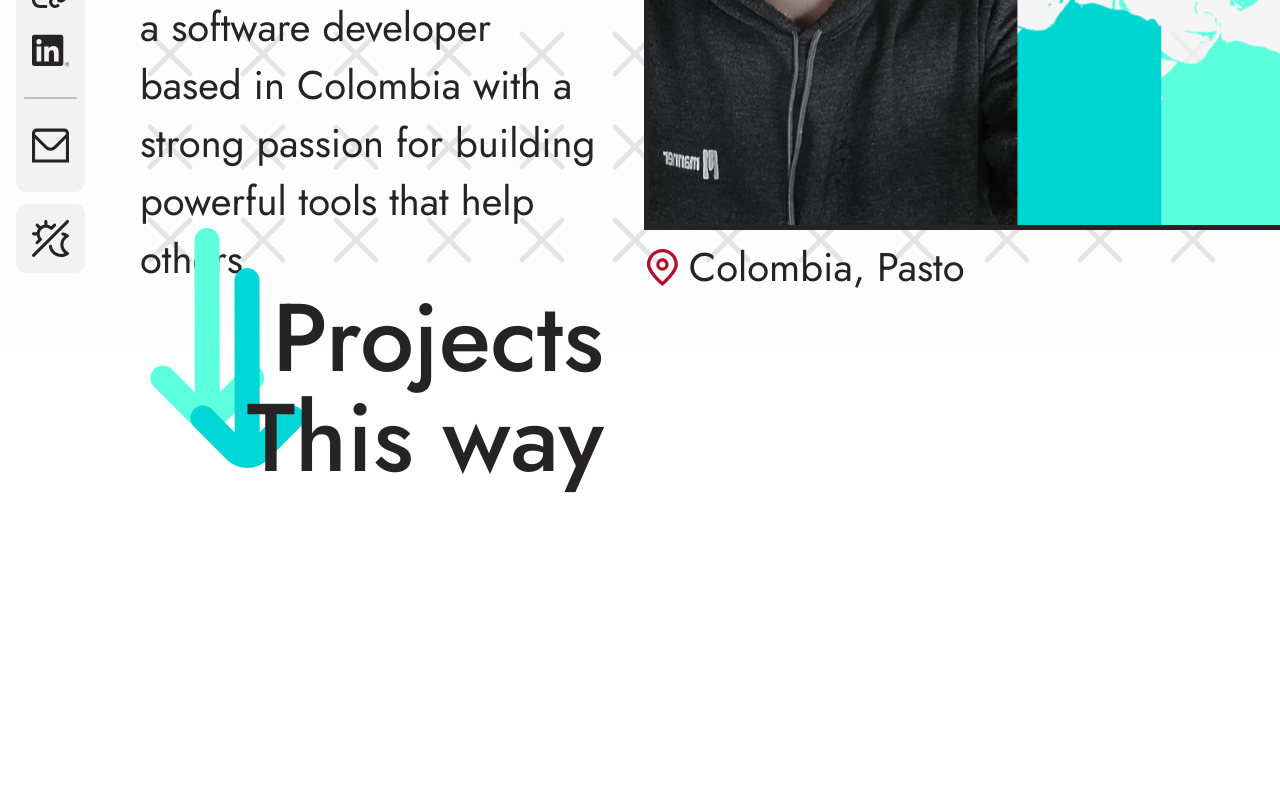
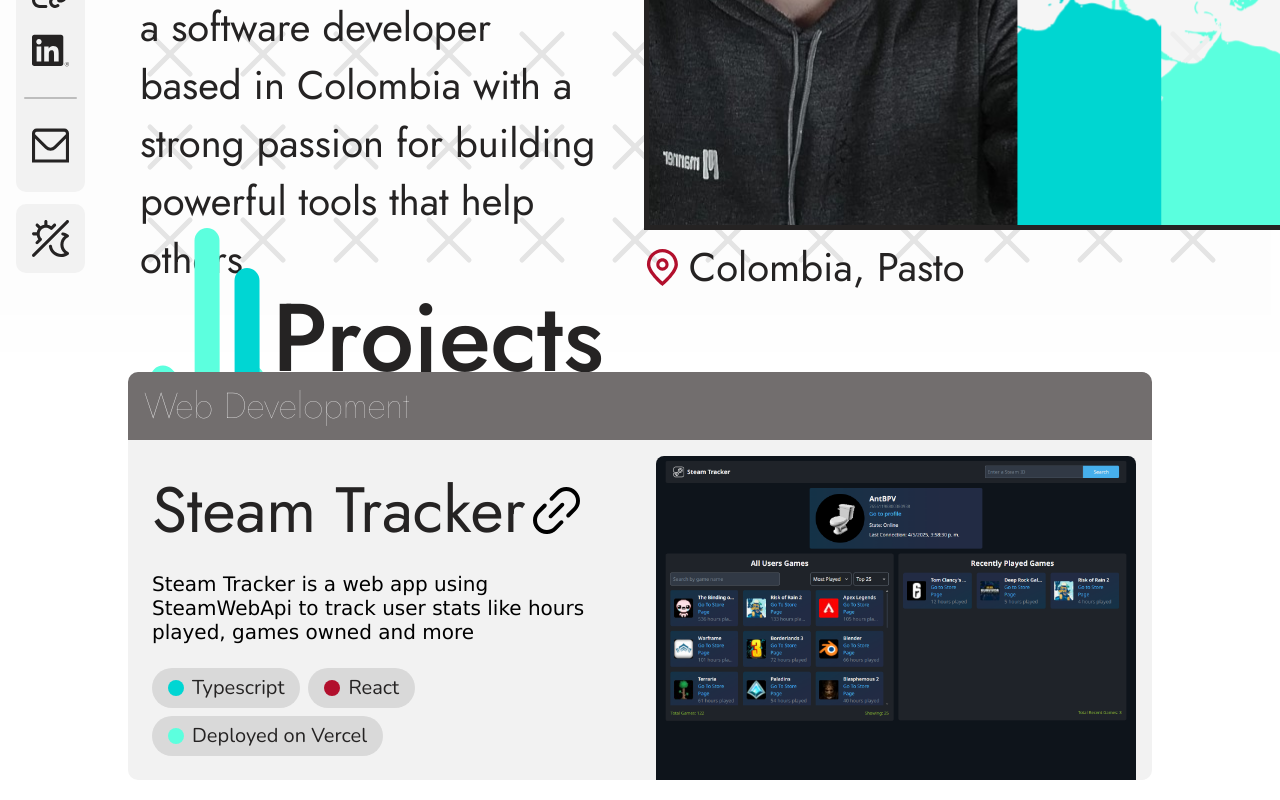
Before and after one commit to AntBPV/Portfolio-AntBPV, a Next.js app: page / in a window 1280 px wide. Shown: the part 448-1248 px from the top of the page. Before the commit the page ends 955 px from the top, so only its background shows below. Built offline with nearby package versions, Linux system fonts and the light colour scheme.

Commit message:
Software projects view

```diff
--- /dev/null
+++ b/src/app/components/MenuButton.tsx
@@ -0,0 +1,57 @@
+"use client";
+
+import { useState } from "react";
+import Link from "next/link";
+
+interface MenuButtonProps {
+  defaultIcon: React.ComponentType<{
+    color?: string;
+    size?: number;
+    className?: string;
+  }>;
+  hoverIcon: React.ComponentType<{
+    color?: string;
+    size?: number;
+    className?: string;
+  }>;
+  label: string;
+  highLightLabel?: boolean;
+  colorfulHover?: boolean;
+}
+
+export default function MenuButton({
+  label,
+  defaultIcon: DefaultIcon,
+  hoverIcon: HoverIcon,
+  highLightLabel,
+  colorfulHover,
+}: MenuButtonProps) {
+  const [isHovered, setIsHovered] = useState(false);
+  return (
+    <main className="relative w-full flex justify-center px-2">
+      <section
+        className={`${colorfulHover ? "menu-color-primary" : "color-body"}
+          py-3 w-full flex flex-row items-center justify-center`}
+        onMouseEnter={() => setIsHovered(true)}
+        onMouseLeave={() => setIsHovered(false)}
+        aria-label={label}
+      >
+        {isHovered ? (
+          <HoverIcon color="currentColor" size={37} />
+        ) : (
+          <DefaultIcon color="currentColor" size={37} />
+        )}
+      </section>
+      <span
+        className={`absolute top-1/2 left-[100%] -translate-y-1/2 ml-2
+            px-3 py-1 text-xl bg-foreground color-body rounded-menu
+            whitespace-nowrap transition-opacity duration-200
+            ${isHovered ? "opacity-100" : "opacity-0 pointer-events-none"}
+            ${highLightLabel && isHovered ? "color-accent" : ""}
+          `}
+      >
+        {label}
+      </span>
+    </main>
+  );
+}
--- a/src/app/components/MobileProjectCard.tsx
+++ b/src/app/components/MobileProjectCard.tsx
@@ -1,6 +1,7 @@
 import Link from "next/link";
 import Image from "next/image";
 import useIsMobile from "./hooks/useIsMobile";
+import { LinkIcon } from "./icons";
 
 export interface ProjectCardProps {
   category: string;
@@ -8,6 +9,7 @@ export interface ProjectCardProps {
   description: string;
   tags: string[];
   imageSrc: string;
+  href: string;
 }
 
 export default function MobileProjectCard({
@@ -16,6 +18,7 @@ export default function MobileProjectCard({
   description,
   tags,
   imageSrc,
+  href,
 }: ProjectCardProps) {
   const displayTags = tags.slice(0, 3);
   const tagColors = [
@@ -34,12 +37,12 @@ export default function MobileProjectCard({
 
       <section className="flex flex-col">
         <div className="p-4">
-          <span className="flex items-center mb-3">
-            <h2 className="card-title-txtSize-m color-body font-title mr-2">
+          <Link href={href} className="flex items-center mb-3">
+            <h2 className="card-title-txtSize-m color-body font-title mr-2 underline">
               {title}
             </h2>
-            <Link href="#" className="w-5 h-5" />
-          </span>
+            <LinkIcon size={35} />
+          </Link>
 
           <p className="card-txtSize color-body font-text mb-4">
             {description}
@@ -70,7 +73,7 @@ export default function MobileProjectCard({
                   src={imageSrc}
                   alt={title}
                   fill
-                  className="object-cover"
+                  className="object-cover rounded-custom"
                 />
               </div>
             )}
--- a/src/app/components/ProjectCard.tsx
+++ b/src/app/components/ProjectCard.tsx
@@ -1,6 +1,7 @@
 import Link from "next/link";
 import Image from "next/image";
 import useIsMobile from "./hooks/useIsMobile";
+import { LinkIcon } from "./icons";
 
 export interface ProjectCardProps {
   category: string;
@@ -8,6 +9,7 @@ export interface ProjectCardProps {
   description: string;
   tags: string[];
   imageSrc: string;
+  href: string;
 }
 
 export default function ProjectCard({
@@ -16,6 +18,7 @@ export default function ProjectCard({
   description,
   tags,
   imageSrc,
+  href,
 }: ProjectCardProps) {
   const displayTags = tags.slice(0, 3);
   const tagColors = [
@@ -34,12 +37,12 @@ export default function ProjectCard({
 
       <section className="flex flex-row">
         <div className="p-6 w-1/2">
-          <div className="flex items-center mb-4">
+          <Link href={href} className="flex items-center mb-4">
             <h2 className="card-title-txtSize color-body font-title mr-2">
               {title}
             </h2>
-            <Link href="#" className="w-6 h-6" />
-          </div>
+            <LinkIcon size={47} />
+          </Link>
 
           <p className="text--color-body card-txtSize font-text mb-6">
             {description}
@@ -64,14 +67,14 @@ export default function ProjectCard({
           </div>
         </div>
 
-        <div className="w-1/2 right-0 bottom-0 top-0 overflow-hidden pt-4 px-2">
+        <div className="w-1/2 right-0 bottom-0 top-0 overflow-hidden pt-4 px-4">
           {mounted && (
             <div className="w-full h-full relative rounded-t-lg flex justify-center items-center">
               <Image
                 src={imageSrc}
                 alt={title}
                 fill
-                className="object-cover "
+                className="object-cover rounded-t-lg"
               />
             </div>
           )}
--- /dev/null
+++ b/src/app/components/Projects.tsx
@@ -0,0 +1,40 @@
+"use client";
+
+import ProjectCard from "./ProjectCard";
+import MobileProjectCard from "./MobileProjectCard";
+import useIsMobile from "./hooks/useIsMobile";
+import { projectConsts } from "./consts";
+
+export default function Projects() {
+  const { isMobile } = useIsMobile();
+
+  const projectCards = projectConsts.map((project, index) =>
+    isMobile ? (
+      <MobileProjectCard
+        key={index}
+        category={project.category}
+        title={project.title}
+        description={project.description}
+        tags={project.tags}
+        imageSrc={project.imageSrc}
+        href={project.href}
+      />
+    ) : (
+      <ProjectCard
+        key={index}
+        category={project.category}
+        title={project.title}
+        description={project.description}
+        tags={project.tags}
+        imageSrc={project.imageSrc}
+        href={project.href}
+      />
+    )
+  );
+
+  return (
+    <main className="flex flex-col items-center justify-center m-5" id="code">
+      {projectCards}
+    </main>
+  );
+}
--- a/src/app/components/ThemeToggle.tsx
+++ b/src/app/components/ThemeToggle.tsx
@@ -2,7 +2,7 @@
 
 import { useEffect, useState } from "react";
 import { useTheme } from "next-themes";
-import MenuItem from "./MenuItem";
+import MenuButton from "./MenuButton";
 import { ThemeIcon, ThemeIconHover } from "./icons";
 
 export default function ThemeToggle() {
@@ -20,10 +20,13 @@ export default function ThemeToggle() {
       aria-label="Toggle Dark Mode"
       type="button"
       className="px-2 py-1 font-subtitle font-bold rounded-custom bg-foreground cursor-pointer"
-      onClick={() => setTheme(theme === "dark" ? "light" : "dark")}
+      onClick={(e) => {
+        e.preventDefault();
+        setTheme(theme === "dark" ? "light" : "dark");
+      }}
     >
       {theme === "dark" ? (
-        <MenuItem
+        <MenuButton
           defaultIcon={ThemeIcon}
           hoverIcon={ThemeIconHover}
           label="Light Mode"
@@ -31,7 +34,7 @@ export default function ThemeToggle() {
           colorfulHover={false}
         />
       ) : (
-        <MenuItem
+        <MenuButton
           defaultIcon={ThemeIcon}
           hoverIcon={ThemeIconHover}
           label="Dark Mode"
--- a/src/app/components/consts/index.ts
+++ b/src/app/components/consts/index.ts
@@ -1,2 +1,3 @@
 export { menuConsts } from "./menuConsts";
 export { separators } from "./separators";
+export { projectConsts } from "./projectConsts";
--- a/src/app/components/consts/menuConsts.ts
+++ b/src/app/components/consts/menuConsts.ts
@@ -30,6 +30,8 @@ export interface MenuItemData {
   label: string;
   highLightLabel: boolean;
   colorfulHover?: boolean;
+  download?: boolean;
+  external?: boolean;
 }
 
 export const menuConsts: MenuItemData[] = [
@@ -66,20 +68,22 @@ export const menuConsts: MenuItemData[] = [
     colorfulHover: true,
   },
   {
-    href: "/",
+    href: "/docs/Resume.pdf",
     defaultIcon: ResumeIcon,
     hoverIcon: ResumeIconHover,
     label: "Resume",
     highLightLabel: true,
     colorfulHover: true,
+    download: true,
   },
   {
-    href: "/",
+    href: "https://www.linkedin.com/in/antonio-benjamin-parra-velasquez-242801353/",
     defaultIcon: LinkedinIcon,
     hoverIcon: LinkedinIconHover,
     label: "Linkedin",
     highLightLabel: true,
     colorfulHover: true,
+    external: true,
   },
   {
     href: "/",
--- /dev/null
+++ b/src/app/components/consts/projectConsts.ts
@@ -0,0 +1,20 @@
+interface ProjectCardProps {
+  category: string;
+  title: string;
+  description: string;
+  tags: string[];
+  imageSrc: string;
+  href: string;
+}
+
+export const projectConsts: ProjectCardProps[] = [
+  {
+    category: "Web Development",
+    title: "Steam Tracker",
+    description:
+      "Steam Tracker is a web app using SteamWebApi to track user stats like hours played, games owned and more",
+    tags: ["Typescript", "React", "Deployed on Vercel"],
+    imageSrc: "/images/projects/steam-tracker.png",
+    href: "https://steam-tracker.vercel.app/",
+  },
+];
--- /dev/null
+++ b/src/app/components/icons/LinkIcon.tsx
@@ -0,0 +1,24 @@
+import React from "react";
+
+interface IconProps {
+  size: number;
+}
+
+export default function LinkIcon({ size }: IconProps) {
+  return (
+    <svg
+      xmlns="http://www.w3.org/2000/svg"
+      className="color-text"
+      viewBox="0 0 512 512"
+      width={size}
+      height={size}
+      fill="currentColor"
+    >
+      <g>
+        <path d="M295.407,368.363l-69.589,69.589c-42.453,41.318-110.362,40.398-151.68-2.054c-40.521-41.633-40.53-107.959-0.021-149.604   l69.589-69.653c8.33-8.336,8.325-21.846-0.011-30.176c-8.336-8.33-21.846-8.325-30.176,0.011l-69.568,69.653   c-58.539,58.569-58.515,153.503,0.053,212.043s153.503,58.515,212.043-0.053l69.589-69.589c8.185-8.475,7.95-21.98-0.524-30.165   c-8.267-7.985-21.374-7.985-29.641,0H295.407z" />
+        <path d="M468.186,43.969C440.146,15.736,401.971-0.098,362.18,0.001l0,0c-39.769-0.106-77.93,15.695-105.984,43.883L186.5,113.494   c-8.336,8.33-8.341,21.84-0.011,30.176c8.33,8.336,21.84,8.341,30.176,0.011l69.653-69.589   c20.061-20.182,47.363-31.497,75.819-31.424l0,0c59.24,0.02,107.248,48.059,107.228,107.299   c-0.009,28.432-11.307,55.698-31.41,75.805l-69.589,69.589c-8.336,8.336-8.336,21.851,0,30.187c8.336,8.336,21.851,8.336,30.187,0   l0,0l69.589-69.547C526.599,197.417,526.618,102.575,468.186,43.969z" />
+        <path d="M304.964,176.918l-128,128c-8.475,8.185-8.709,21.691-0.524,30.165s21.691,8.709,30.165,0.524   c0.178-0.172,0.352-0.346,0.524-0.524l128-128c8.185-8.475,7.95-21.98-0.525-30.165   C326.338,168.934,313.232,168.934,304.964,176.918L304.964,176.918z" />
+      </g>
+    </svg>
+  );
+}
--- a/src/app/components/icons/index.ts
+++ b/src/app/components/icons/index.ts
@@ -18,3 +18,4 @@ export { default as LocationIcon } from "./LocationIcon";
 export { default as MenuIcon } from "./MenuIcon";
 export { default as CloseIcon } from "./CloseIcon";
 export { default as ArrowIcon } from "./ArrowIcon";
+export { default as LinkIcon } from "./LinkIcon";
--- a/src/app/page.tsx
+++ b/src/app/page.tsx
@@ -3,6 +3,7 @@
 import Menu from "./components/Menu";
 import BackgroundPattern from "./components/BackgroundPattern";
 import Hero from "./components/Hero";
+import Projects from "./components/Projects";
 
 export default function Home() {
   return (
@@ -11,6 +12,7 @@ export default function Home() {
       <main className="z-10 relative flex flex-col min-h-screen w-screen items-center justify-center">
         <Menu />
         <Hero />
+        <Projects />
       </main>
     </>
   );
```
Also changed, not shown: src/app/components/MenuItem.tsx (+46 -17 lines), public/images/projects/steam-tracker.png (added), 1 other file (tests, documents, lock files or other folders).
